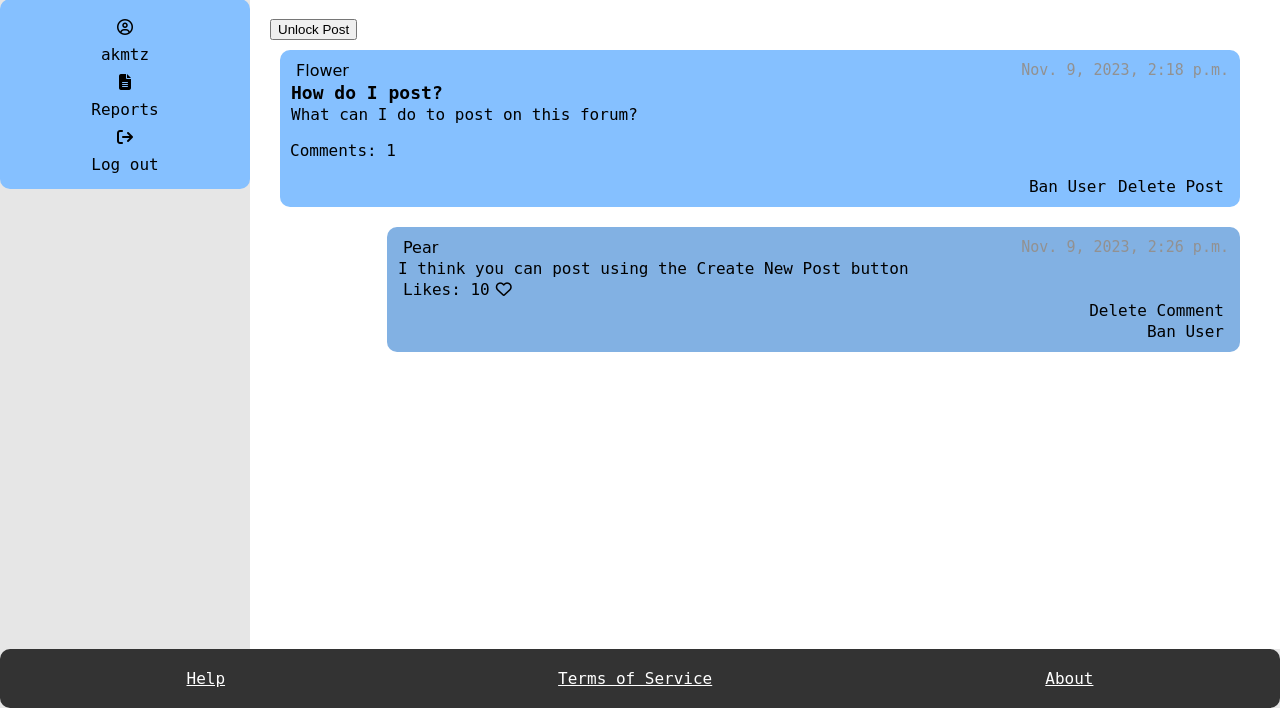
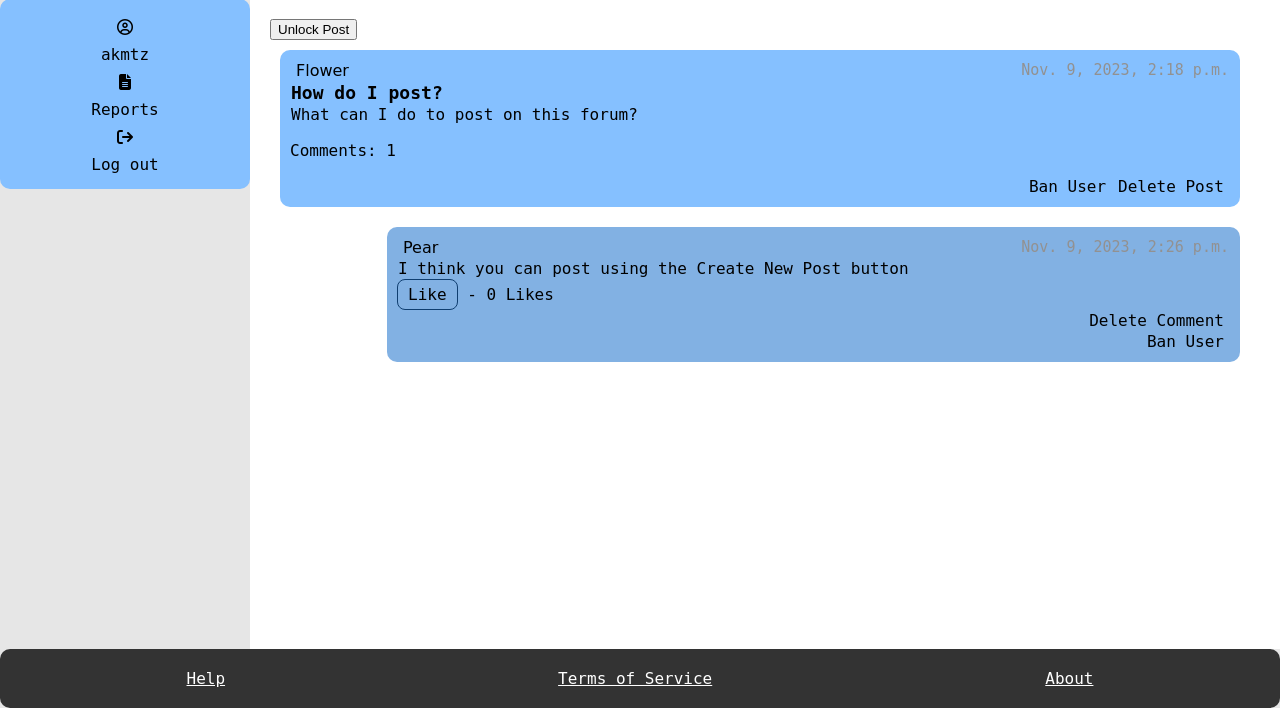
Before and after one commit to clg875/UR-Spaces, a Django app: a page that uses URSpaces/myapp/templates/posts.html in a window 1280 px wide. Shown: the part 92-800 px from the top of the page. Run offline with Django 4.2, Linux system fonts and the light colour scheme; a user stored in the database is signed in; data comes from the database, SQL or seed files in the repository; both versions use the stored data as it was after the commit; parts of the project's set-up code (start-up, migrations or seed data) failed here and were passed over; some libraries are stand-ins or nearby versions.

Commit message:
Comment likes working

```diff
--- a/URSpaces/myapp/admin.py
+++ b/URSpaces/myapp/admin.py
@@ -1,12 +1,11 @@
 from django.contrib import admin
-from .models import Posts, Comment, Like, Moderator, Student , SubForum
+from .models import Posts, Comment, Moderator, Student , SubForum
 from django.contrib.auth.models import User
 # Register your models here.
 
 #admin.site.register(User)
 admin.site.register(Posts)
 admin.site.register(Comment)
-admin.site.register(Like)
 admin.site.register(Moderator)
 admin.site.register(Student)
 admin.site.register(SubForum)
--- a/URSpaces/myapp/templates/posts.html
+++ b/URSpaces/myapp/templates/posts.html
@@ -108,7 +108,10 @@
               <span> {{field.com_contents}} </span>
             </div>
             <div>
-              <input type="button" value="Likes: 10" class="btn1"><i class="fa-regular fa-heart"></i>
+              <form action="{% url 'comment_like' field.id %}" method="POST">
+                {% csrf_token %}
+                <button type="submit" name="comment_id" value="{{field.id}}" class="btn btn-info">Like</button> - {{ field.total_likes }} Likes
+              </form>
             </div>
 
             <!-- Comment Buttons available-->
--- a/URSpaces/myapp/views.py
+++ b/URSpaces/myapp/views.py
@@ -438,7 +438,7 @@ def CommentLike(request, pk):
     else:
         post.likes.add(request.user)
 
-    redirect_url = reverse('post', args=[post.Post_ID.slug])
+    redirect_url = reverse('posts', args=[post.Post_ID.slug])
     return redirect(redirect_url)
 
 
```
Also changed, not shown: URSpaces/db.sqlite3.
